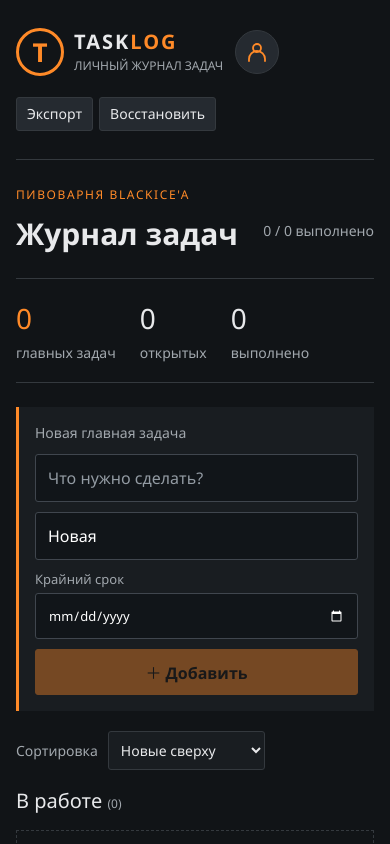
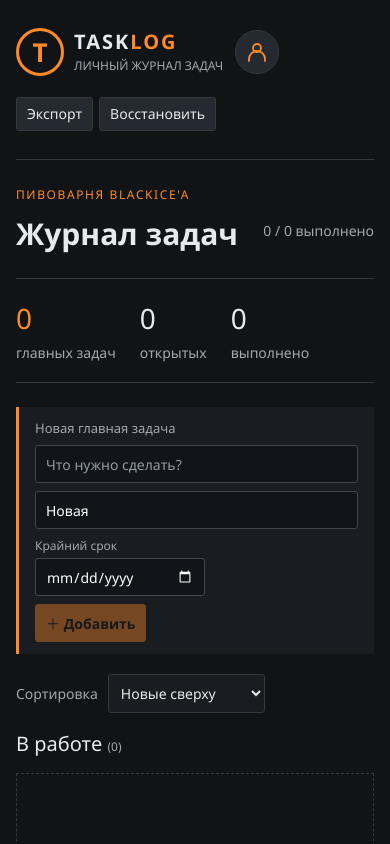
Before and after one commit to 7PurpleIce/task-log, a React (Vite) app: page / in a window 390 px wide. Shown: the top 844 px of the page. Built offline with nearby package versions, Linux system fonts and the light colour scheme.

Commit message:
Compact task composer and place deadlines beside task titles

```diff
--- a/src/styles.css
+++ b/src/styles.css
@@ -141,7 +141,7 @@ h2 { font-size: 20px; font-weight: 500; }
 }
 
 .composer-context button { padding: 4px 8px; flex-shrink: 0; }
-.composer form { display: flex; gap: 10px; }
+.composer form { display: flex; align-items: flex-end; gap: 8px; }
 .composer form button { flex-shrink: 0; }
 
 .primary {
@@ -333,7 +333,7 @@ header > .backup-actions > button {
 .task-status-input:disabled { opacity: .4; }
 .composer form { flex-wrap: wrap; }
 .composer form > input:not(.task-status-input) { flex: 1 1 220px; width: auto; }
-.composer .task-status-input { flex: 0 1 230px; width: 230px; }
+.composer .task-status-input { flex: 0 1 170px; width: 170px; }
 .task-status {
   display: block;
   width: fit-content;
@@ -357,11 +357,11 @@ header > .backup-actions > button {
 .pin-task { display: grid; place-items: center; min-height: 32px; color: var(--muted); }
 .pin-task[aria-pressed="true"] { color: var(--orange); background: #34251d; }
 
-.composer-deadline { flex: 1 1 180px; font-size: 13px; color: var(--muted); }
-.composer-deadline input { display: block; margin-top: 5px; }
+.composer-deadline { flex: 0 0 170px; width: 170px; font-size: 12px; color: var(--muted); }
+.composer-deadline input { display: block; margin-top: 4px; }
 .deadline-sort { display: flex; align-items: center; flex-wrap: wrap; gap: 10px; font-size: 14px; color: var(--muted); }
 .deadline-sort select { font: inherit; padding: 8px; background: var(--panel); color: #e8e9eb; border: 1px solid var(--line); border-radius: 3px; }
-.task-deadline { display: block; margin-top: 4px; font-size: 12px; color: var(--muted); }
+.task-deadline { display: inline; font-size: 12px; color: var(--muted); }
 .deadline-warning { display: grid; place-items: center; flex-shrink: 0; color: #ff6868; }
 .task-row.overdue:hover { border-color: #ff6868; background: #302023; }
 .task-row.overdue .task-title:hover:not(:disabled),
@@ -369,3 +369,16 @@ header > .backup-actions > button {
 .task-row.overdue :focus-visible { outline-color: #ff6868; }
 .task-row.overdue .task-deadline { color: #ff8d8d; }
 @media (max-width: 560px) { .composer-deadline { flex: none; width: 100%; } }
+
+.composer { padding: 12px 16px; }
+.composer-context { margin-bottom: 8px; font-size: 13px; }
+.composer form input,
+.composer form > button { height: 38px; padding: 8px 10px; font-size: 14px; }
+.composer form > button { white-space: nowrap; }
+.task-title { display: flex; align-items: baseline; flex-wrap: wrap; column-gap: 12px; row-gap: 3px; }
+.task-name { min-width: 0; max-width: 100%; }
+@media (max-width: 560px) {
+  .composer form { align-items: stretch; }
+  .composer-deadline { flex: none; width: 170px; max-width: 100%; }
+  .composer form > button { align-self: flex-start; }
+}
```
